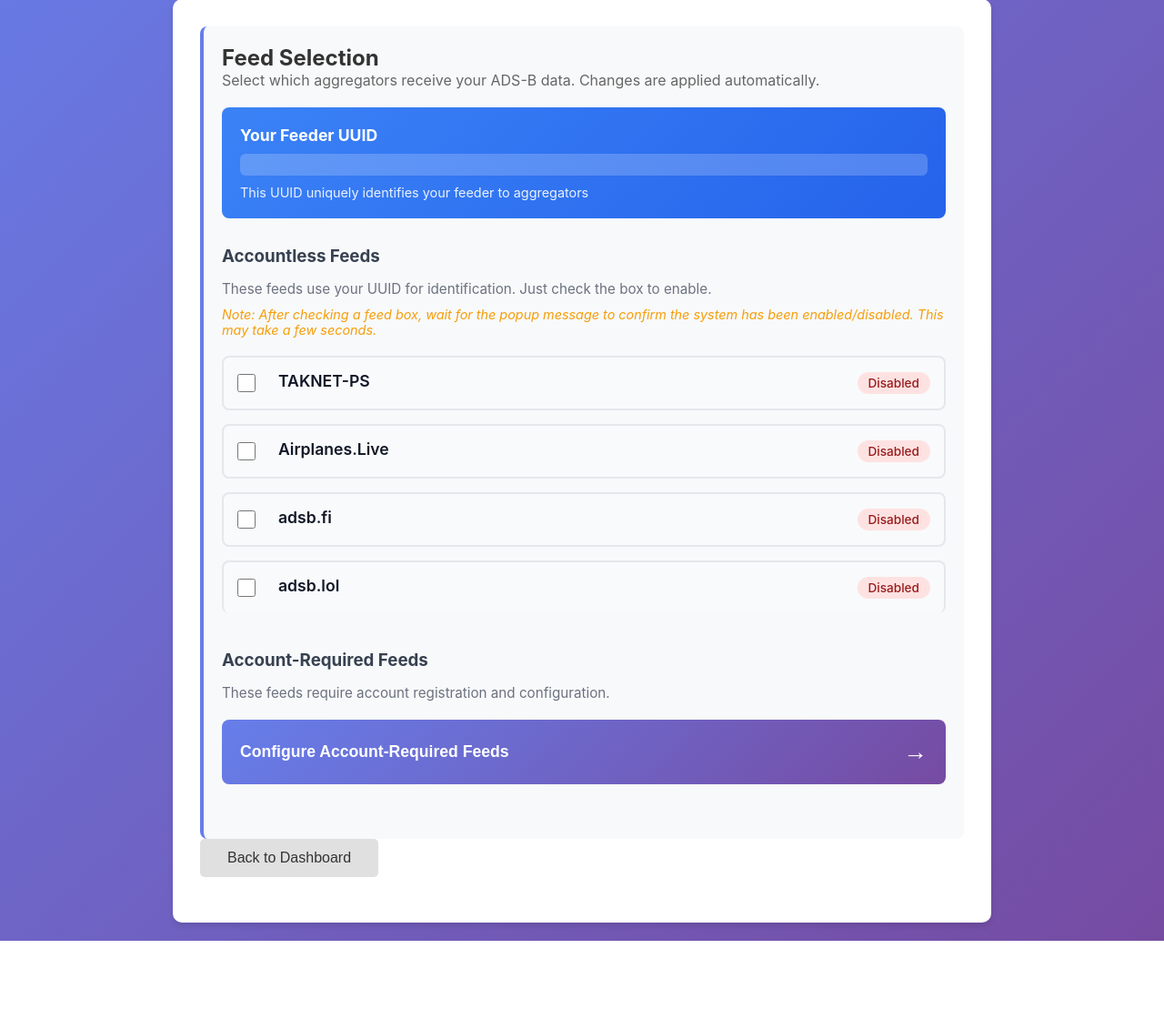
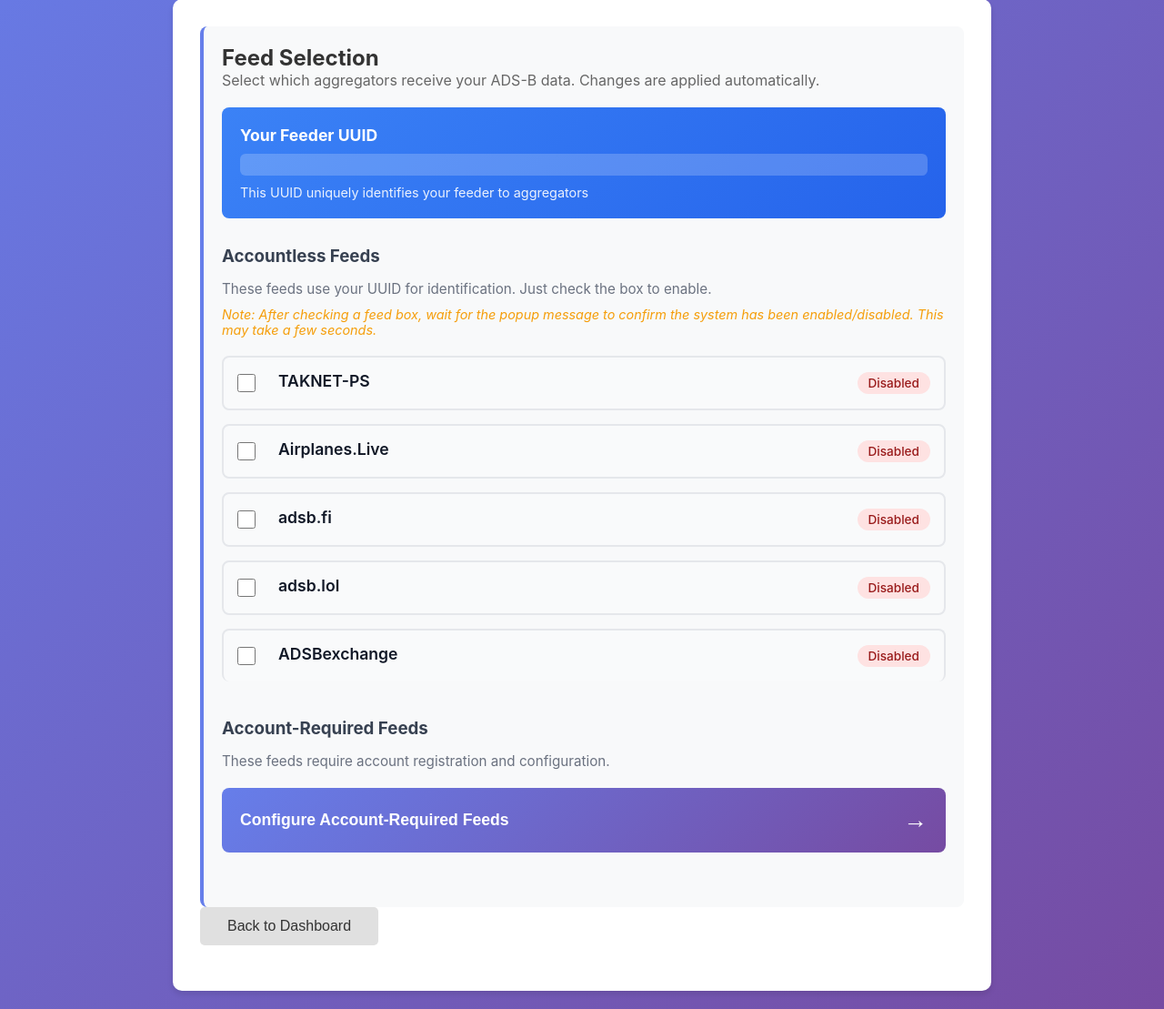
Before and after one commit to cfd2474/feeder_test, a Flask app: template web/templates/feeds.html in a window 1280 px wide. Shown: the part 247-1356 px from the top of the page at 91% size. Before the commit the page ends 1281 px from the top, so only its background shows below. Run offline with Flask 3, Linux system fonts and the light colour scheme; the template is opened without the code that fills it, so the values that code supplies are empty.

Commit message:
adsbexchange add

```diff
--- a/web/app.py
+++ b/web/app.py
@@ -17,7 +17,7 @@
 app = Flask(__name__)
 
 # Version information
-VERSION = "2.33.0"
+VERSION = "2.34.0"
 
 # Global progress tracking
 service_progress = {
@@ -903,7 +903,8 @@
             'taknet': 'TAKNET_PS_ENABLED',
             'airplaneslive': 'AIRPLANESLIVE_ENABLED',
             'adsbfi': 'ADSBFI_ENABLED',
-            'adsblol': 'ADSBLOL_ENABLED'
+            'adsblol': 'ADSBLOL_ENABLED',
+            'adsbexchange': 'ADSBX_ENABLED'
         }
 
         if feed_name not in feed_map:
--- a/web/templates/feeds.html
+++ b/web/templates/feeds.html
@@ -340,6 +340,20 @@
                                 {% if config.get('ADSBLOL_ENABLED') == 'true' %}Enabled{% else %}Disabled{% endif %}
                             </span>
                         </div>
+
+                        <!-- ADSBexchange -->
+                        <div class="feed-item">
+                            <input type="checkbox" id="feed-adsbexchange"
+                                   {% if config.get('ADSBX_ENABLED') == 'true' %}checked{% endif %}
+                                   onchange="toggleFeed('adsbexchange', this.checked)">
+                            <div class="feed-info">
+                                <div class="feed-name">ADSBexchange</div>
+                            </div>
+                            <span class="feed-status {% if config.get('ADSBX_ENABLED') == 'true' %}enabled{% else %}disabled{% endif %}"
+                                  id="status-adsbexchange">
+                                {% if config.get('ADSBX_ENABLED') == 'true' %}Enabled{% else %}Disabled{% endif %}
+                            </span>
+                        </div>
                     </div>
                 </div>
 
```
Also changed, not shown: scripts/config_builder.py (+11 -0 lines), 5 other files.
